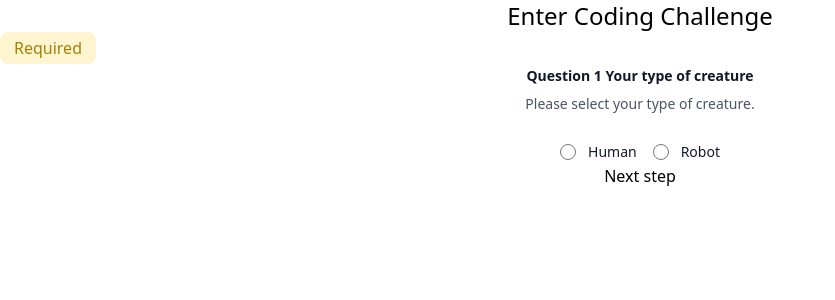
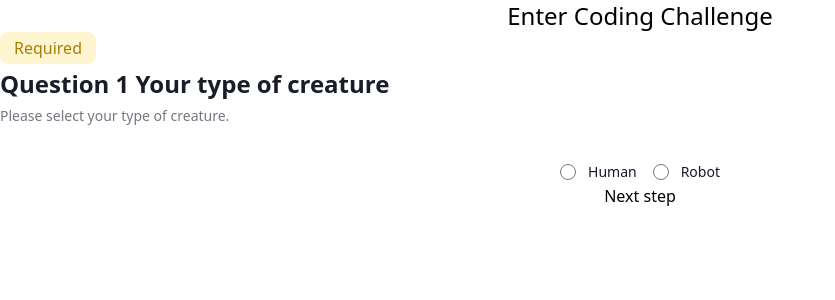
Before and after one commit to CharlesOuverleaux/enter-challenge, a Next.js app: page / in a window 1280 px wide. Shown: the top 300 px of the page, without its empty margins (0-835 px from the left). Built offline with nearby package versions, Linux system fonts and the light colour scheme.

Commit message:
Style header

```diff
--- a/components/forms/ProfileForm/FormHeader/FormHeader.tsx
+++ b/components/forms/ProfileForm/FormHeader/FormHeader.tsx
@@ -8,11 +8,11 @@ interface FormHeaderProps {
 
 const FormHeader: FC<FormHeaderProps> = ({ step, stepIndex }) => {
   return (
-    <div>
-      <legend className="text-sm font-semibold leading-6 text-gray-900">
+    <div className="py-2 text-left">
+      <legend className="text-2xl font-bold leading-6 text-base-100">
         Question {stepIndex + 1} {step.title}
       </legend>
-      <p className="mt-1 text-sm leading-6 text-gray-600">{step.description}</p>
+      <p className="mt-2 text-sm leading-6 text-base-60">{step.description}</p>
     </div>
   );
 };
```
